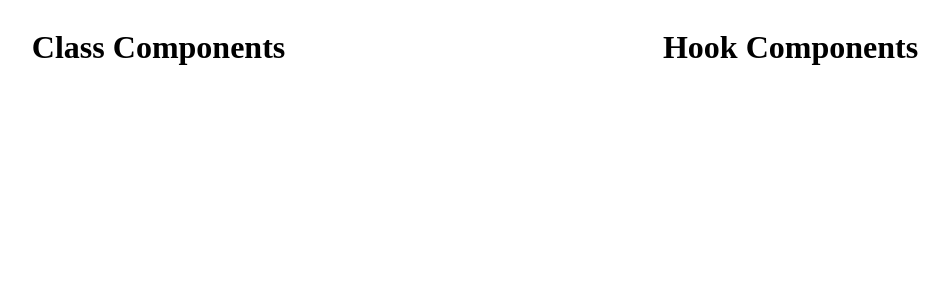
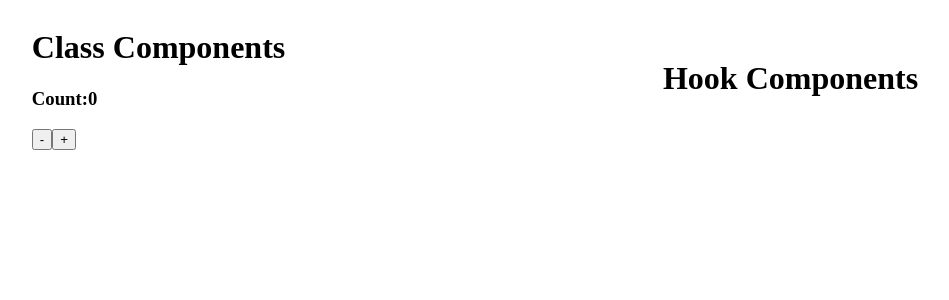
Before and after one commit to SirojiddinCoder/Focus-ReactJs, a React (Create React App) app: page / in a window 1280 px wide. Shown: the top 300 px of the page, without its empty margins (165-1114 px from the left). Built offline with nearby package versions, Linux system fonts and the light colour scheme.

Commit message:
class state

```diff
--- a/src/Class.jsx
+++ b/src/Class.jsx
@@ -2,10 +2,22 @@ import React from "react";
 
 
 class Class1 extends React.Component{
+
+    constructor(props){
+        super(props);
+
+        this.state = {
+            count:0,
+        }
+    }
     render(){
         return(
             <div>
                 <h1>Class Components</h1>
+                <h3>Count:{this.state.count}</h3>
+                <button onClick={()=>this.setState({count:this.state.count - 1})}>-</button>
+                <button onClick={()=>this.setState({count:this.state.count + 1})}>+</button>
+
             </div>
         )
     }
```
